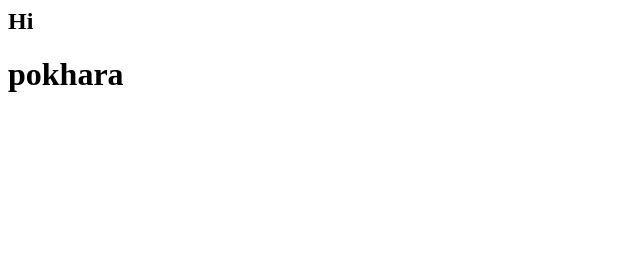
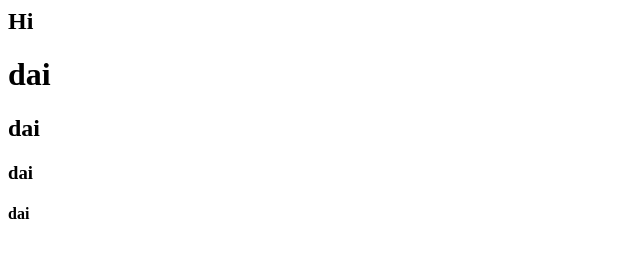
Before and after one commit to Nirmal-Adhikari/Test, a plain HTML site: page index.html in a window 1280 px wide. Shown: the whole page, without its empty margins (0-640 px from the left). Drawn offline with Linux system fonts and the light colour scheme.

Commit message:
changes add

```diff
--- a/index.html
+++ b/index.html
@@ -1,6 +1,9 @@
 <html>
 <body>
 <h2>Hi</h2>
-<h1>pokhara</h1>
+<h1>dai </h1>
+<h2>dai</h2>
+<h3>dai</h3>
+<h4>dai</h4>
 </body>
 </html>
```
